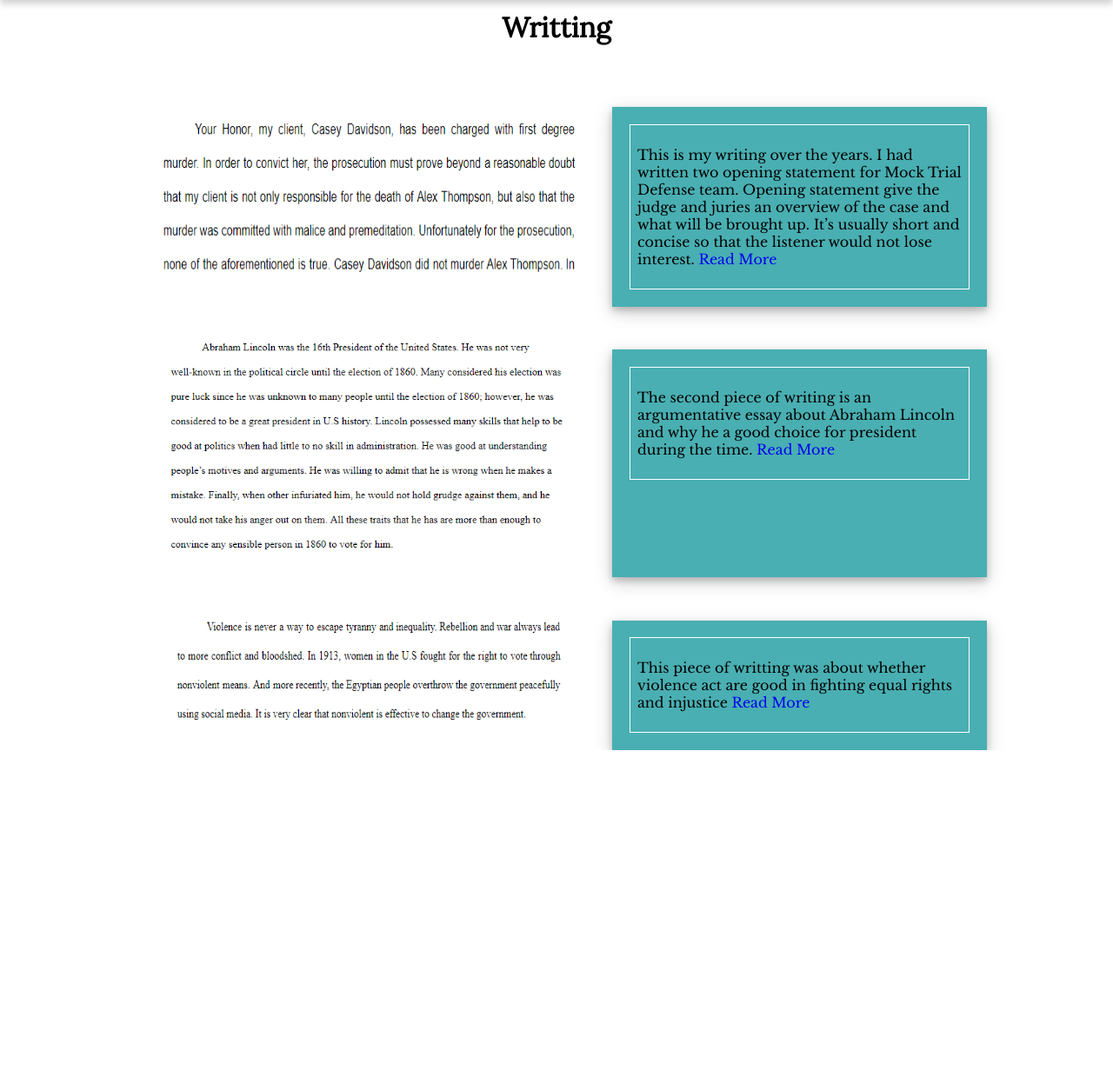
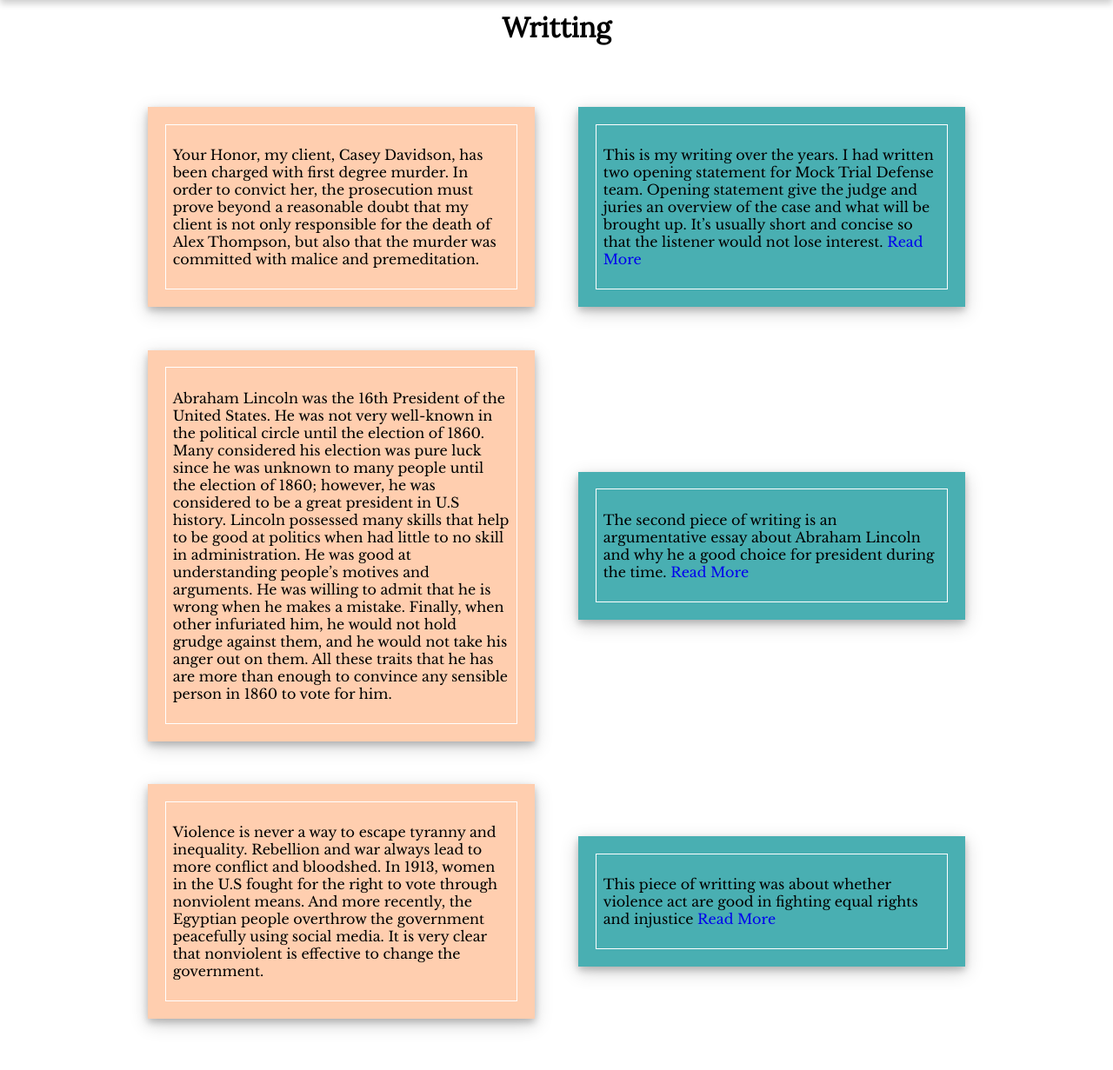
Before and after one commit to varusss/proj1, a PHP site: page /Writting.html in a window 1280 px wide. Shown: the part 64-1295 px from the top of the page at 87% size. Before the commit the page ends 927 px from the top, so only its background shows below. Run offline with PHP 8.4, Linux system fonts and the light colour scheme.

Commit message:
add more stuff

```diff
--- a/Writting.html
+++ b/Writting.html
@@ -42,7 +42,12 @@
     <div class="wrapper-W">
 
         <div class="writting flex-resume">
-            <img src="img/writting1.PNG" alt="" width="500">
+            <div class="exp">
+                <div class="border">
+                    <p>Your Honor, my client, Casey Davidson, has been charged with first degree murder. In order to convict her, the prosecution must prove beyond a reasonable doubt that my client is not only responsible for the death of Alex Thompson, but also that the murder was committed with malice and premeditation.</p>
+                </div>
+
+            </div>
             <div class="write">
                 <div class="border">
                     <p>
@@ -51,15 +56,19 @@
                     </p>
                 </div>
             </div>
-
-
         </div>
 
 
 
         <div class="writting flex-resume">
-            <img src="img/writting2.PNG" alt="" width="500">
-            <div class="write">
+            <div class="exp">
+               <div class="border">
+                   <p>Abraham Lincoln was the 16th President of the United States. He was not very well-known in the political circle until the election of 1860. Many considered his election was pure luck since he was unknown to many people until the election of 1860; however, he was considered to be a great president in U.S history. Lincoln possessed many skills that help to be good at politics when had little to no skill in administration. He was good at understanding people’s motives and arguments. He was willing to admit that he is wrong when he makes a mistake. Finally, when other infuriated him, he would not hold grudge against them, and he would not take his anger out on them. All these traits that he has are more than enough to convince any sensible person in 1860 to vote for him.
+                </p>
+               </div>
+
+            </div>
+            <div class="write ww">
                 <div class="border">
                     <p>
                         The second piece of writing is an argumentative essay about Abraham Lincoln and why he a good choice for president during the time.
@@ -71,8 +80,13 @@
         </div>
 
         <div class="writting flex-resume">
-            <img src="img/writting3.PNG" alt="" width="500">
-            <div class="write">
+            <div class="exp">
+               <div class="border">
+                   <p>Violence is never a way to escape tyranny and inequality. Rebellion and war always lead to more conflict and bloodshed. In 1913, women in the U.S fought for the right to vote through nonviolent means. And more recently, the Egyptian people overthrow the government peacefully using social media. It is very clear that nonviolent is effective to change the government.</p>
+               </div>
+
+            </div>
+            <div class="write ww">
                 <div class="border">
                     <p>This piece of writting was about whether violence act are good in fighting equal rights and injustice
                         <a href="https://docs.google.com/document/d/1fPAVHqDR0ZhUCICiAzm5KtbHKybc3spdCzDU3cT8dUc/edit?usp=sharing" target="_blank">Read More</a>
--- a/css/style.css
+++ b/css/style.css
@@ -35,7 +35,7 @@ img {
     width: 100%;
     background: transparent;
     top: 0%;
-    position: absolute;
+    position: fixed;
     font-family: 'Lora', serif;
     box-shadow: 0px 15px 10px -15px #111;
     height: 8vh;
@@ -167,10 +167,20 @@ footer p {
 
 @keyframes bounce {
     @keyframes bounce {
-            0%, 20%, 50%, 80%, 100% {transform: translateY(0);}
-            40% {transform: translateY(-30px);}
-            60% {transform: translateY(-15px);}
-         }
+        0%,
+        20%,
+        50%,
+        80%,
+        100% {
+            transform: translateY(0);
+        }
+        40% {
+            transform: translateY(-30px);
+        }
+        60% {
+            transform: translateY(-15px);
+        }
+    }
 }
 
 @keyframes first {
@@ -429,9 +439,29 @@ form {
 
 /*--WRITTING--*/
 
+.writting:nth-child(3) {
+    margin-bottom: 6%;
+}
+
 .write {
     margin-top: 5%;
     background: #49afb2;
+    box-shadow: 0 4px 8px 0 rgba(0, 0, 0, 0.2), 0 6px 20px 0 rgba(0, 0, 0, 0.19);
+    padding: 2%;
+    width: 45%;
+}
+
+.ww {
+    align-self: flex-start;
+    align-self: center;
+}
+
+
+
+.exp {
+    margin-top: 5%;
+    width: 45%;
+    background: #ffceaf;
     box-shadow: 0 4px 8px 0 rgba(0, 0, 0, 0.2), 0 6px 20px 0 rgba(0, 0, 0, 0.19);
     padding: 2%;
 }
```
Also changed, not shown: js/js.js (+11 -4 lines).
